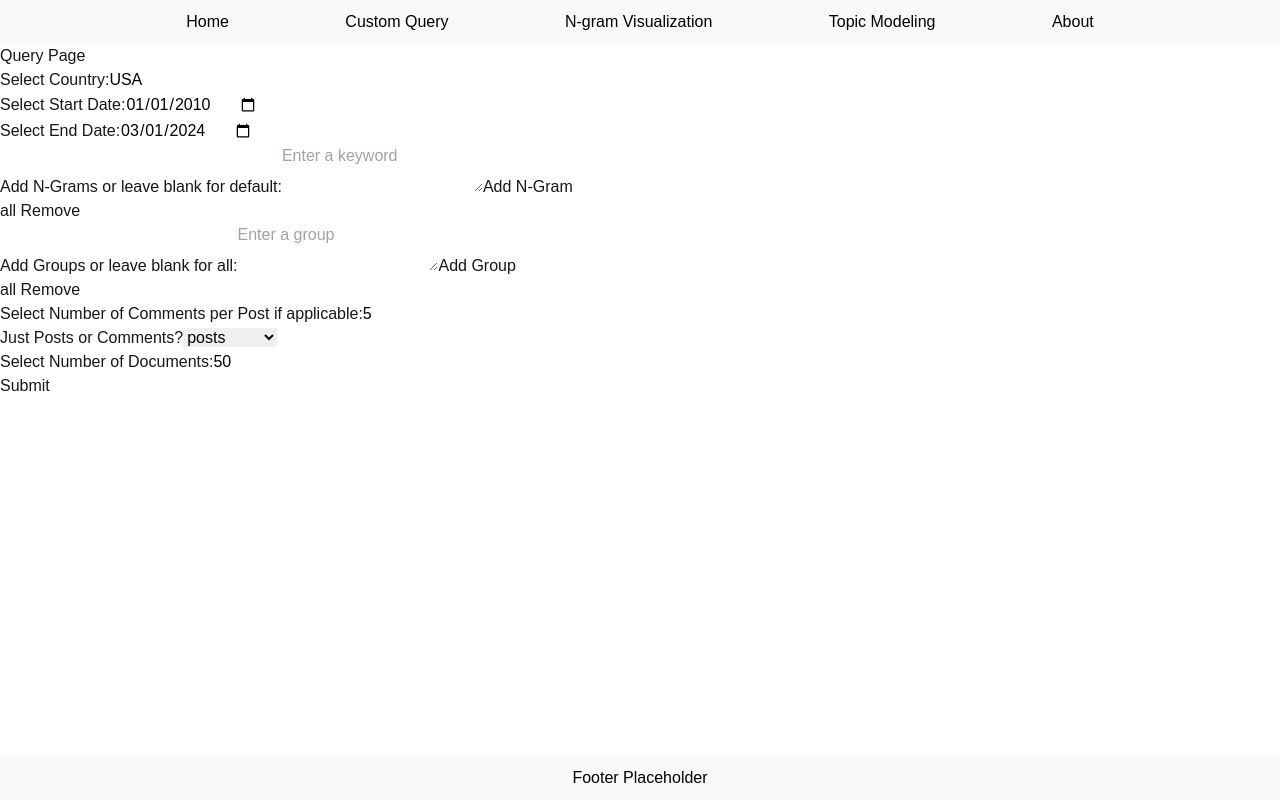
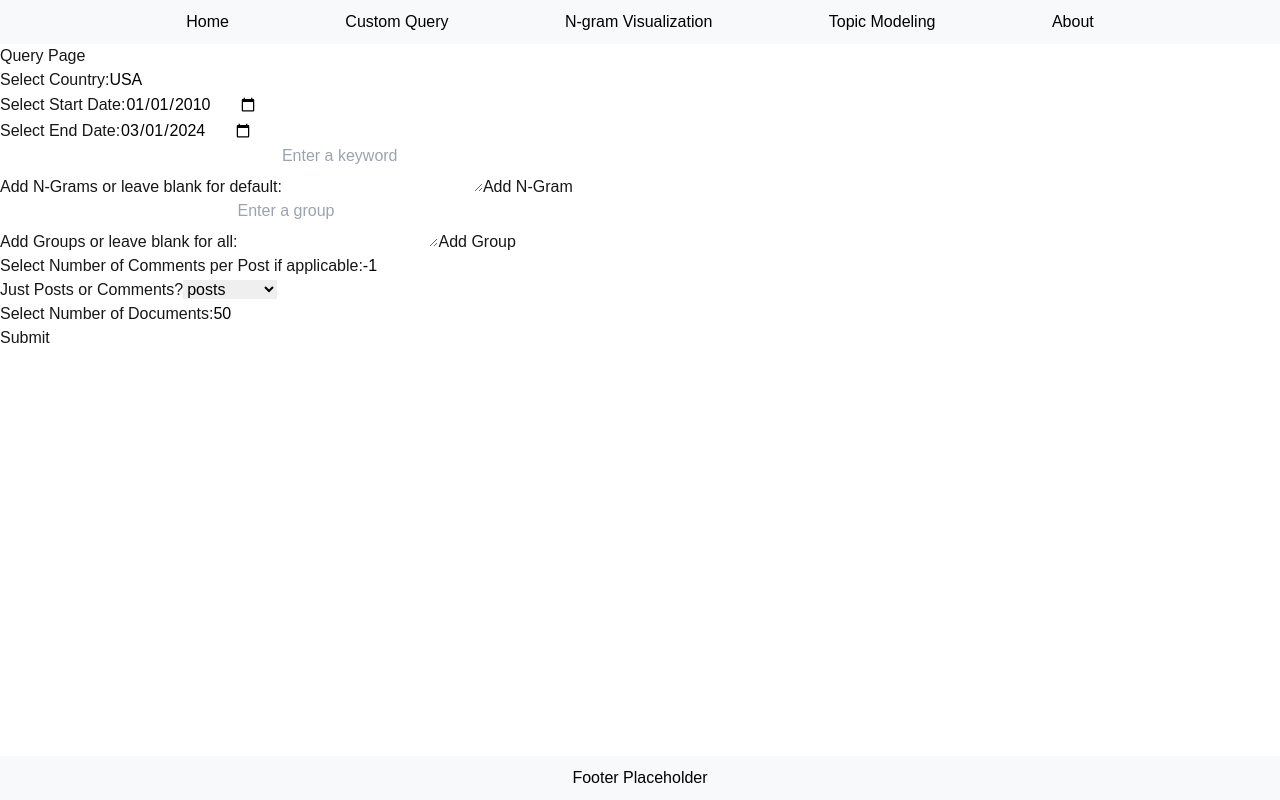
Before and after one commit to Jayman391/babycenter-frontend, a Next.js app: page /query in a window 1280 px wide. Built offline with nearby package versions, Linux system fonts and the light colour scheme.

Commit message:
fix query form

```diff
--- a/app/query/page.tsx
+++ b/app/query/page.tsx
@@ -2,19 +2,18 @@
 
 import React, { useState } from 'react';
 import { BACKEND_IP } from '../config'; // Ensure the path is correct
-
 
 export default function QueryPage() {
   // State variables for form inputs with default values
   const [country, setCountry] = useState<string>('USA');
   const [startDate, setStartDate] = useState<string>('2010-01-01');
   const [endDate, setEndDate] = useState<string>('2024-03-01');
-  const [keywords, setKeywords] = useState<string[]>(['all']);
-  const [groups, setGroups] = useState<string[]>(['all']);
-  const [keywordInput, setKeywordInput] = useState<string>(''); // no default input
-  const [groupInput, setGroupInput] = useState<string>(''); // no default input
-  const [numComments, setNumComments] = useState<number>(5);
-  const [postOrComment, setPostOrComment] = useState<string>('posts');
+  const [keywords, setKeywords] = useState<string[]>([]); // Empty initially
+  const [groups, setGroups] = useState<string[]>([]); // Empty initially
+  const [keywordInput, setKeywordInput] = useState<string>(''); // No default input
+  const [groupInput, setGroupInput] = useState<string>(''); // No default input
+  const [numComments, setNumComments] = useState<number>(-1); // -1 indicates no specific input
+  const [postOrComment, setPostOrComment] = useState<string>('posts'); // Default to "posts"
   const [numDocuments, setNumDocuments] = useState<number>(50);
 
   // State variables for handling responses and loading state
@@ -23,7 +22,6 @@ export default function QueryPage() {
   const [error, setError] = useState<string | null>(null);
 
   // Handle form submission
- // Handle form submission
   const handleSubmit = async (event: React.FormEvent) => {
     event.preventDefault();
     setIsLoading(true);
@@ -31,8 +29,8 @@ const handleSubmit = async (event: React.FormEvent) => {
     setResponse(null);
 
     // Ensure keywords and groups have default values if empty
-  const finalKeywords = keywords.length > 0 ? keywords : [''];
-  const finalGroups = groups.length > 0 ? groups : [''];
+    const finalKeywords = keywords.length > 0 ? keywords : ['all']; // Set 'all' if no user input
+    const finalGroups = groups.length > 0 ? groups : ['all']; // Set 'all' if no user input
 
     // Encode keywords and groups as comma-separated values
     const encodedKeywords = finalKeywords.map(keyword => encodeURIComponent(keyword)).join(',');
@@ -203,8 +201,8 @@ const handleSubmit = async (event: React.FormEvent) => {
             onChange={(e) => setPostOrComment(e.target.value)}
             style={{ color: 'black' }}
           >
-             <option value="post">posts</option>
-            <option value="comment">comments</option>
+            <option value="posts">posts</option>
+            <option value="comments">comments</option>
           </select>
         </div>
 
```
Lines whose indentation alone changed are shown as unchanged.
